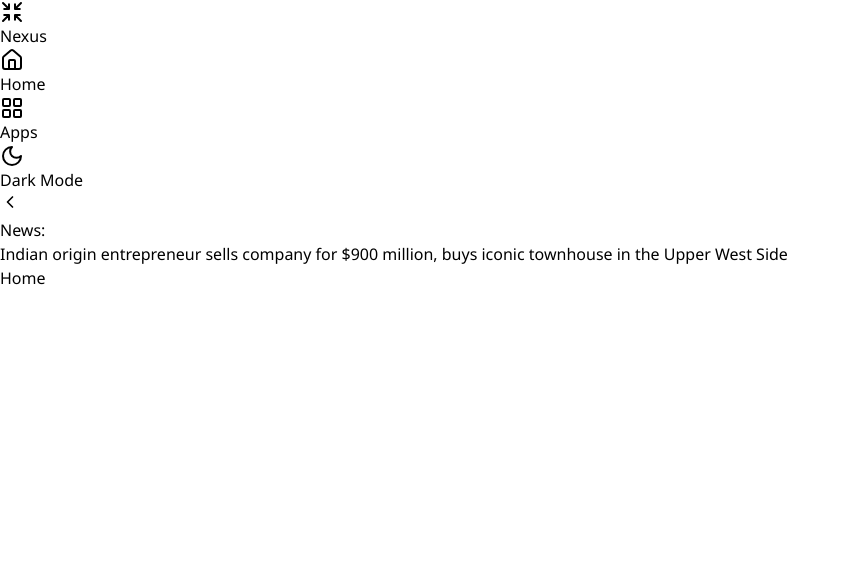
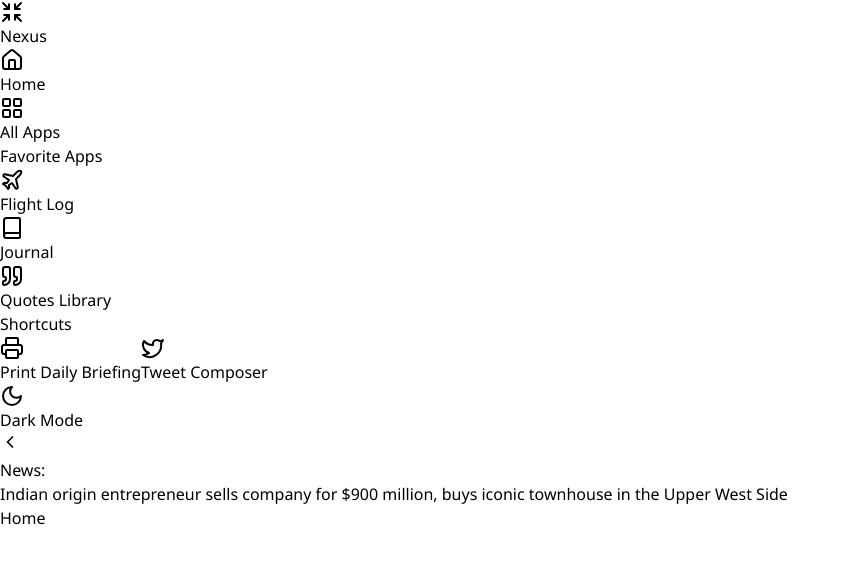
Before and after one commit to nagarjun/nexus, a Next.js app: page /home in a window 1280 px wide. Shown: the top 564 px of the page, without its empty margins (0-850 px from the left). Built offline with nearby package versions, Linux system fonts and the light colour scheme.

Commit message:
Added favorite apps and shortcuts sections in the navbar

```diff
--- a/src/components/Nav.tsx
+++ b/src/components/Nav.tsx
@@ -1,10 +1,24 @@
 'use client'
 
 import classNames from 'classnames'
-import { Shrink, Home, LayoutGrid, Moon, Sun, ChevronLeft, ChevronRight } from 'lucide-react'
-import Link from 'next/link'
+import {
+  Shrink,
+  Home,
+  LayoutGrid,
+  Moon,
+  Sun,
+  ChevronLeft,
+  ChevronRight,
+  Book,
+  Plane,
+  Quote,
+  Printer,
+  Twitter,
+} from 'lucide-react'
 import { usePathname } from 'next/navigation'
 import { useState, useEffect } from 'react'
+
+import { NavItem } from './NavItem'
 
 interface NavItem {
   name: string
@@ -14,7 +28,18 @@
 
 const navItems: NavItem[] = [
   { name: 'Home', icon: Home, path: '/home' },
-  { name: 'Apps', icon: LayoutGrid, path: '/apps' },
+  { name: 'All Apps', icon: LayoutGrid, path: '/apps' },
+]
+
+const favoriteApps: NavItem[] = [
+  { name: 'Flight Log', icon: Plane, path: '/flight-log' },
+  { name: 'Journal', icon: Book, path: '/journal' },
+  { name: 'Quotes Library', icon: Quote, path: '/quotes-library' },
+]
+
+const shortcuts: NavItem[] = [
+  { name: 'Print Daily Briefing', icon: Printer, path: '#' },
+  { name: 'Tweet Composer', icon: Twitter, path: '#' },
 ]
 
 export function Nav() {
@@ -34,6 +59,10 @@
 
   const toggleExpanded = () => {
     setIsExpanded(!isExpanded)
+  }
+
+  const handleShortcutClick = (name: string) => {
+    alert(name)
   }
 
   return (
@@ -56,59 +85,59 @@
       </div>
       <div className="flex flex-col flex-grow p-4 space-y-2">
         {navItems.map((item) => (
-          <Link
+          <NavItem
             key={item.name}
-            href={item.path}
-            className={classNames(
-              'flex items-center px-3 py-2 text-gray-700 hover:bg-gray-100 dark:text-gray-200 dark:hover:bg-slate-700 font-medium text-xs uppercase rounded-md transition-colors duration-200 group',
-              {
-                'bg-indigo-100 border border-indigo-400 dark:bg-slate-700 dark:border-slate-500': pathname.includes(
-                  item.path,
-                ),
-                'justify-center w-10 h-10': !isExpanded,
-              },
-            )}
+            name={item.name}
+            icon={item.icon}
+            path={item.path}
+            isActive={pathname.includes(item.path)}
+            isExpanded={isExpanded}
             data-testid={`nav-link-${item.name.toLowerCase()}`}
-          >
-            <item.icon
-              className={classNames('w-5 h-5 stroke-1 flex-shrink-0', {
-                'm-0': !isExpanded,
-                'text-indigo-600 dark:text-slate-200': pathname.includes(item.path),
-              })}
+          />
+        ))}
+        <div className={classNames('mt-4 mb-2', !isExpanded && 'border-t border-gray-200 dark:border-slate-500 pt-4')}>
+          {isExpanded && (
+            <h3 className="mt-6 text-xs font-semibold text-gray-500 dark:text-slate-400 uppercase mb-2">
+              Favorite Apps
+            </h3>
+          )}
+          {favoriteApps.map((item) => (
+            <NavItem
+              key={item.name}
+              name={item.name}
+              icon={item.icon}
+              path={item.path}
+              isActive={pathname.includes(item.path)}
+              isExpanded={isExpanded}
+              data-testid={`nav-link-${item.name.toLowerCase()}`}
             />
-            {isExpanded && (
-              <span
-                className={classNames('ml-3', {
-                  'text-indigo-600 dark:text-slate-200': pathname.includes(item.path),
-                })}
-              >
-                {item.name}
-              </span>
-            )}
-          </Link>
-        ))}
+          ))}
+        </div>
+
+        <div className={classNames('mt-4 mb-2', !isExpanded && 'border-t border-gray-200 dark:border-slate-500 pt-4')}>
+          {isExpanded && (
+            <h3 className="mt-6 text-xs font-semibold text-gray-500 dark:text-slate-400 uppercase mb-2">Shortcuts</h3>
+          )}
+          {shortcuts.map((item) => (
+            <NavItem
+              key={item.name}
+              name={item.name}
+              icon={item.icon}
+              onClick={() => handleShortcutClick(item.name)}
+              isExpanded={isExpanded}
+              data-testid={`shortcut-${item.name.toLowerCase().replace(' ', '-')}`}
+            />
+          ))}
+        </div>
       </div>
       <div className="p-4">
-        <button
-          className={classNames(
-            'flex items-center w-full px-3 py-2 text-gray-700 hover:bg-gray-100 dark:text-gray-200 dark:hover:bg-slate-700 font-medium text-xs uppercase rounded-md transition-colors duration-200 group',
-            { 'justify-center w-10 h-10': !isExpanded },
-          )}
+        <NavItem
+          name={isDarkMode ? 'Light Mode' : 'Dark Mode'}
+          icon={isDarkMode ? Sun : Moon}
           onClick={toggleDarkMode}
+          isExpanded={isExpanded}
           data-testid="dark-mode-toggle"
-        >
-          {isDarkMode ? (
-            <>
-              <Sun className={classNames('w-5 h-5 stroke-1 flex-shrink-0', { 'm-0': !isExpanded })} />
-              {isExpanded && <span className="ml-3">Light Mode</span>}
-            </>
-          ) : (
-            <>
-              <Moon className={classNames('w-5 h-5 stroke-1 flex-shrink-0', { 'm-0': !isExpanded })} />
-              {isExpanded && <span className="ml-3 uppercase">Dark Mode</span>}
-            </>
-          )}
-        </button>
+        />
       </div>
       <button
         onClick={toggleExpanded}
--- /dev/null
+++ b/src/components/NavItem.tsx
@@ -0,0 +1,65 @@
+import classNames from 'classnames'
+import Link from 'next/link'
+import React from 'react'
+
+interface NavItemProps {
+  name: string
+  icon: React.ElementType
+  path?: string
+  onClick?: () => void
+  isActive?: boolean
+  isExpanded: boolean
+  'data-testid'?: string
+}
+
+export function NavItem({
+  name,
+  icon: Icon,
+  path,
+  onClick,
+  isActive = false,
+  isExpanded,
+  'data-testid': dataTestId,
+}: NavItemProps) {
+  const commonClasses = classNames(
+    'flex items-center px-3 py-2 text-gray-700 hover:bg-gray-100 dark:text-gray-200 dark:hover:bg-slate-700 font-medium text-xs uppercase w-full rounded-md transition-colors duration-200 group',
+    {
+      'bg-indigo-100 border border-indigo-400 dark:bg-slate-700 dark:border-slate-500': isActive,
+      'justify-center w-10 h-10': !isExpanded,
+    },
+  )
+
+  const iconClasses = classNames('w-5 h-5 stroke-1 flex-shrink-0', {
+    'm-0': !isExpanded,
+    'text-indigo-600 dark:text-slate-200': isActive,
+  })
+
+  const content = (
+    <>
+      <Icon className={iconClasses} />
+      {isExpanded && (
+        <span
+          className={classNames('ml-3', {
+            'text-indigo-600 dark:text-slate-200': isActive,
+          })}
+        >
+          {name}
+        </span>
+      )}
+    </>
+  )
+
+  if (path) {
+    return (
+      <Link href={path} className={commonClasses} data-testid={dataTestId}>
+        {content}
+      </Link>
+    )
+  }
+
+  return (
+    <button onClick={onClick} className={commonClasses} data-testid={dataTestId}>
+      {content}
+    </button>
+  )
+}
```
